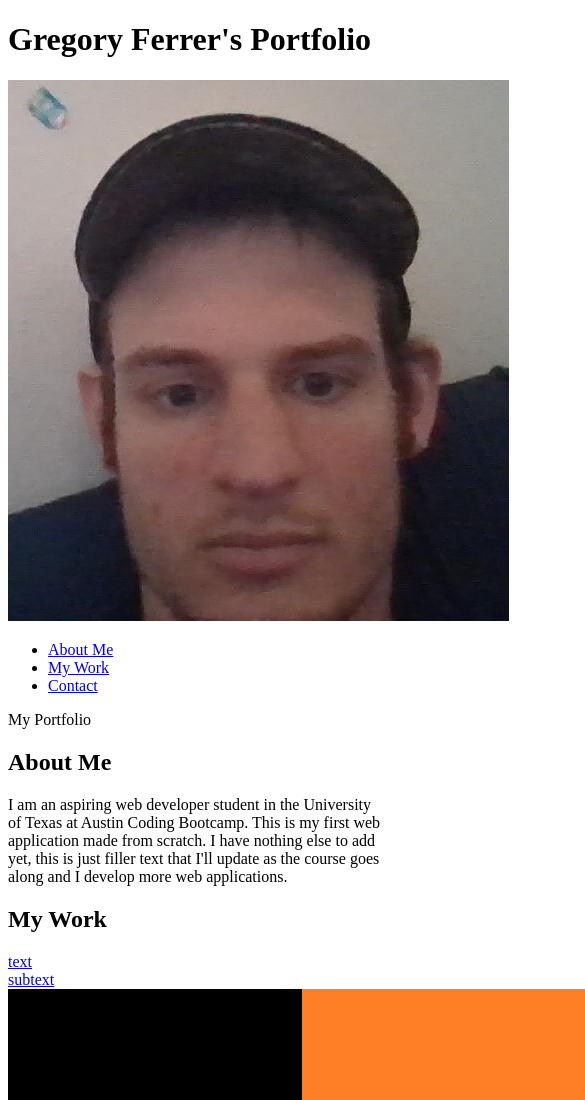
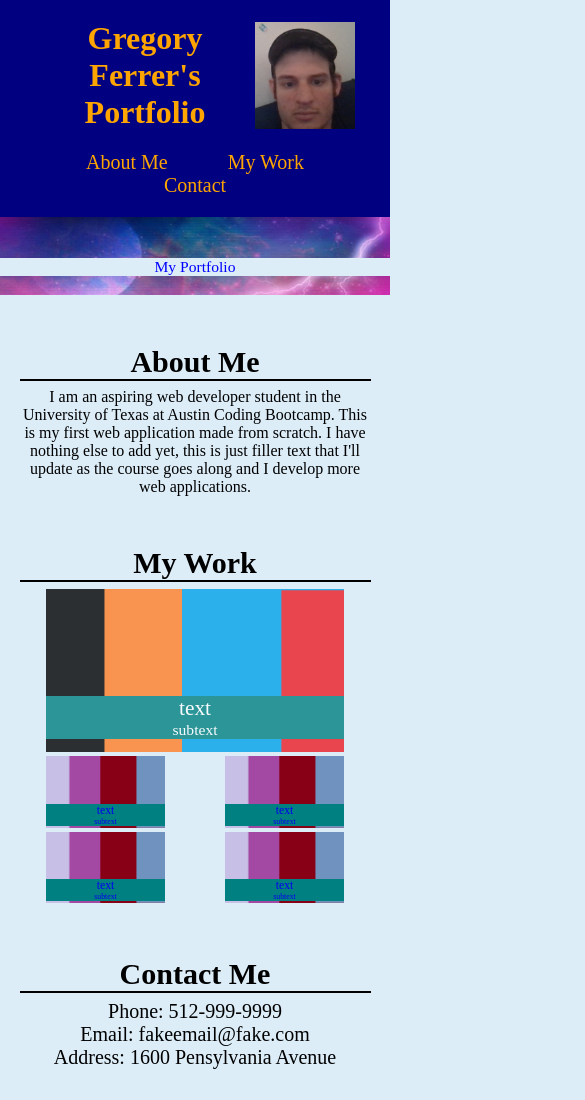
Before and after one commit to gstferrer/Gregory-Ferrer-Portfolio, a plain HTML site: page index.html in a window 390 px wide. Shown: the top 1100 px of the page, 585 px wide, since content can reach past the window. Drawn offline with Linux system fonts and the light colour scheme.

Commit message:
added css

```diff
--- a/index.html
+++ b/index.html
@@ -39,7 +39,7 @@
             <h2 class="head-text">About Me</h2>
         </div>
 
-        <div class="about-me-content">
+        <div class="section-content">
             <p>I am an aspiring web developer student in the University of Texas at Austin Coding Bootcamp. This is my first web application made from scratch. I have nothing else to add yet,
                 this is just filler text that I'll update as the course goes along and I develop more web applications.
             </p>
@@ -51,7 +51,7 @@
             <h2 class="head-text">My Work</h2>
         </div>
 
-        <div class="my-work-content">
+        <div class="section-content">
             <div class="my-work-img-cont">
             <a href="blacksquare.png">
             <div class="image-one">
@@ -91,10 +91,9 @@
     </main>
 
     <footer id="contact" class="section">
-        <div class="section-head">
+        <div class="head-container">
             <h2 class="head-text">Contact Me</h2>
         </div>
-
         <div class="footer-list">
             <ul>
                 <li>Phone: 512-999-9999</li>
@@ -102,6 +101,7 @@
                 <li>Address: 1600 Pensylvania Avenue</li>
             </ul>
         </div>
+        </div>
 
 
 
--- a/style.css
+++ b/style.css
@@ -0,0 +1,278 @@
+* {
+    margin: 0;
+    padding: 0;
+    box-sizing: border-box;
+}
+
+body {
+    background-color:rgb(220, 237, 248);
+}
+
+.header {
+    color: orange;
+    background-color: navy;
+    padding: 20px 35px;
+    display: flex;
+    justify-content: space-between;
+    align-items: center;
+}
+
+.header-title {
+    display: flex;
+    align-items: center;
+}
+
+.header-title h1 {
+    margin: 0 10px;
+}
+
+.header img {
+    max-width: 100px;
+}
+
+.header nav ul {
+    display: flex;
+    flex-wrap: wrap;
+    list-style: none;
+
+}
+
+.header nav ul li a {
+    margin: 0 30px;
+    color: orange;
+    font-size: 20px;
+    text-decoration: none;
+}
+
+.hero {
+    background-image: url("hero.png");
+    position: relative;
+    padding: 10%;
+    background-size: cover;
+
+}
+
+.subtitle {
+    font-size: 4vw;
+    position: absolute;
+    color: blue;
+    background-color: rgb(220, 237, 248);
+    right: 2%;
+    bottom: 25%;
+}
+
+.section {
+    margin: 50px auto;
+    width: 90%;
+    display: flex;
+    justify-content: space-between;
+}
+
+
+.head-container {
+    width: 15%;
+    border-right: 2px solid black;
+    font-size: 30px;
+}
+
+
+.section-content {
+    width: 85%;
+    display: flex;
+    flex-wrap: wrap;
+    justify-content: space-between;
+}
+
+.section-content p {
+    width: 85%;
+    margin: auto;
+}
+
+.my-work-img-cont {
+    width: 85%;
+    margin: 0px auto;
+    display: flex;
+    flex-wrap: wrap;
+    justify-content: space-between
+}
+
+.image-one {
+    opacity: 80%;
+    position: relative;
+    margin-bottom: 4px;
+}
+
+ .image-one img {
+    width: 100%;
+    height: 100%;
+}
+
+
+
+.text {
+    position: absolute;
+    color: white;
+    bottom: 8%;
+    font-size: 5.5vw;;
+    background-color: teal;
+}
+
+.subtext {
+    font-size: 2.5vw;
+}
+
+.image-one:hover {
+    opacity: 100%;
+}
+
+.image-two {
+    width: 40%;
+    margin: 10px 0x;
+    position: relative;
+}
+
+.image-two img {
+    width: 100%;
+}
+
+.text2 {
+    position: absolute;
+    bottom: 8%;
+    font-size: 3vw;
+    background-color: teal;
+}
+
+.subtext2 {
+    font-size: 2vw;
+}
+
+.footer-head {
+    width: 15%;
+    align-items: center;
+    font-size: 30px;
+    display: flex;
+    flex-wrap: wrap;
+    border-right: 2px solid black;
+}
+
+
+.footer-list {
+    width: 85%;
+    display: flex;
+    justify-content: center;
+    align-items: center;
+}
+
+.footer-list ul {
+    display: flex;
+    list-style: none;
+    flex-wrap: wrap;
+    justify-content: center;
+
+}
+
+.footer-list ul li {
+    margin-right: 30px;
+    font-size: 20px;
+}
+
+@media screen and (max-width: 1200px) {
+    .head-text {
+        font-size: 1em;
+    }
+}
+
+@media screen and (max-width: 980px) {
+
+    .header {
+        flex-wrap: wrap;
+        justify-content: center;
+
+    }
+
+    .header-title {
+        width: 100%;
+        justify-content: center;
+        text-align: center;
+    }
+
+    .header nav ul {
+        margin-top: 20px;
+        width: 100%;
+        justify-content: center;
+    }
+
+    .header nav ul li a {
+        font-size: 20px
+
+    }
+
+    .subtitle {
+        width: 100%;
+        text-align: center;
+        right: 0%;
+    }
+
+    .section {
+        flex-wrap: wrap;
+        margin: 50px auto;
+    }
+
+    .head-container {
+        border-bottom: 2px solid black;
+        border-right: 0px;
+        width: 100%;
+        text-align: center;
+        margin-bottom: 2%;
+    }
+
+    .section-content {
+        width: 100%;
+        text-align: center;
+    }
+
+    .section-content p {
+        width: 100%;
+        text-align: center;
+    }
+
+    .text {
+        display: flex;
+        flex-wrap: wrap;
+        width: 100%;
+        text-align: center;
+        align-items: center;
+        justify-content: center;
+    }
+
+    .subtext {
+        width: 100%;
+        font-size: 4vw;
+    }
+
+    .text2 {
+        display: flex;
+        flex-wrap: wrap;
+        width: 100%;
+        text-align: center;
+        align-items: center;
+        justify-content: center;
+    }
+
+    .subtext2 {
+        width: 100%;
+    }
+
+
+    .footer-list {
+        width: 100%;
+        justify-content: center;
+    }
+
+    .footer-list ul li {
+        margin: 0 auto;
+        width: 100%;
+        text-align: center;
+    }
+
+}
```
